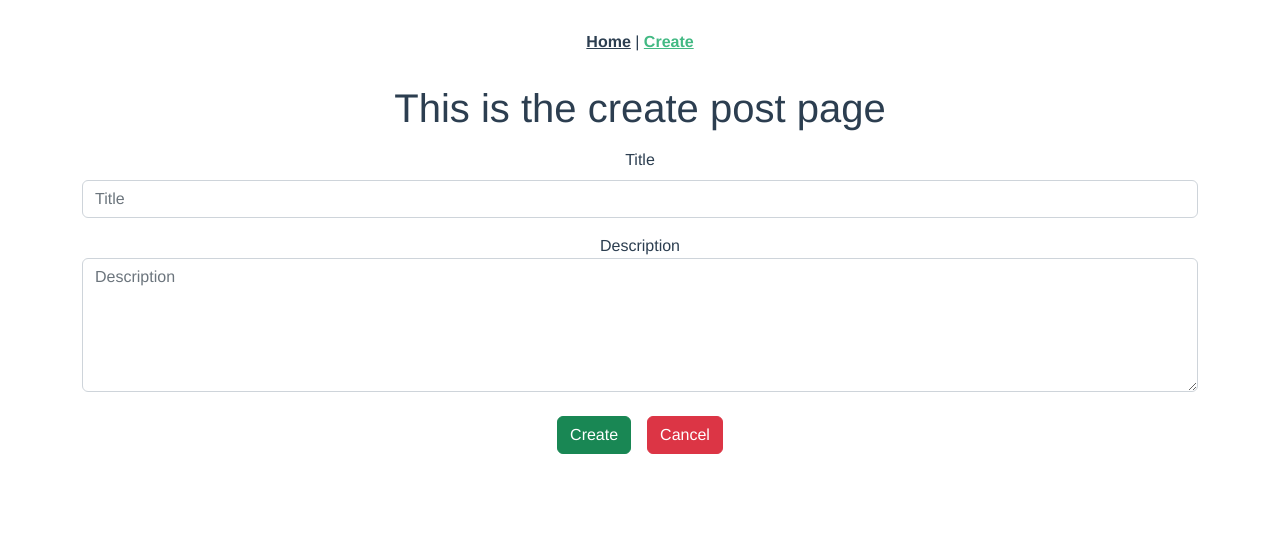
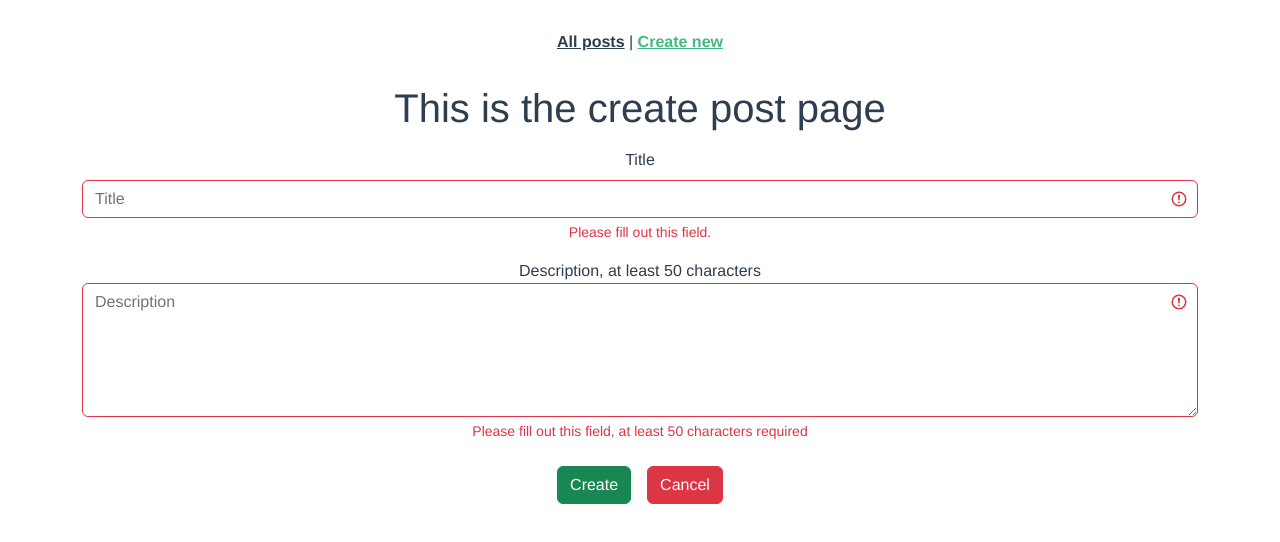
Before and after one commit to Viktoriia-Piskova/vue-post-and-comments, a Vue app: page /create in a window 1280 px wide. Shown: the top 542 px of the page. Built offline with nearby package versions, Linux system fonts and the light colour scheme.

Commit message:
Forms validation

```diff
--- a/src/App.vue
+++ b/src/App.vue
@@ -1,7 +1,7 @@
 <template>
   <nav>
-    <router-link to="/">Home</router-link> |
-    <router-link to="/create">Create</router-link>
+    <router-link to="/">All posts</router-link> |
+    <router-link to="/create">Create new</router-link>
   </nav>
   <router-view class="container" />
 </template>
--- a/src/components/CommentsList.vue
+++ b/src/components/CommentsList.vue
@@ -5,7 +5,7 @@
       :key="comment.id"
       :comment="comment"
     />
-    <form @submit.prevent="addComment" class="bg-secondary p-2">
+    <form @submit.prevent="addComment" class="bg-light p-2 was-validated">
       <div class="mb-3 mt-3">
         <label for="author" class="form-label text-light">Your name:</label>
         <input
@@ -15,7 +15,10 @@
           placeholder="Enter name"
           v-model="commentTemplate.author"
           name="author"
+          required
         />
+        <div class="valid-feedback">Valid.</div>
+        <div class="invalid-feedback">Please fill out this field.</div>
       </div>
       <div class="mb-3 mt-3">
         <label for="content" class="form-label text-light"
@@ -28,7 +31,13 @@
           placeholder="Enter comment"
           v-model="commentTemplate.content"
           name="content"
+          required
         />
+        <div class="valid-feedback">Valid.</div>
+        <div class="invalid-feedback">Please fill out this field.</div>
+      </div>
+      <div v-if="error.value == true" class="text-light bg-danger m-2">
+        {{ error.message }}
       </div>
       <button class="btn btn-primary" type="submit">Send</button>
     </form>
@@ -51,10 +60,21 @@ export default {
         author: "",
         content: "",
       },
+      error: {
+        value: false,
+        message: "Please enter valid text into all fields",
+      },
     };
   },
   methods: {
     addComment() {
+      if (
+        this.commentTemplate.author.length <= 0 ||
+        this.commentTemplate.content <= 0
+      ) {
+        return (this.error.value = true);
+      } else {
+        this.error.value = false;
         const newComment = {
           ...this.commentTemplate,
           date: new Date().toLocaleDateString("en-GB", {
@@ -70,6 +90,7 @@ export default {
           postId: this.id,
           comment: newComment,
         });
+      }
     },
   },
 };
--- a/src/views/CreatePost.vue
+++ b/src/views/CreatePost.vue
@@ -1,7 +1,7 @@
 <template>
   <div class="about">
     <h1>This is the create post page</h1>
-    <form @submit.prevent="createPost">
+    <form @submit.prevent="createPost" class="was-validated">
       <div class="mb-3 mt-3">
         <label for="title" class="form-label">Title</label>
         <input
@@ -10,10 +10,13 @@
           id="title"
           placeholder="Title"
           v-model="postTemplate.title"
+          required
         />
+        <div class="valid-feedback">Valid.</div>
+        <div class="invalid-feedback">Please fill out this field.</div>
       </div>
       <div class="mb-3 mt-3">
-        <label for="description">Description</label>
+        <label for="description">Description, at least 50 characters</label>
         <textarea
           class="form-control"
           rows="5"
@@ -21,11 +24,22 @@
           name="description"
           placeholder="Description"
           v-model="postTemplate.description"
+          minlength="50"
+          required
         ></textarea>
+        <div class="valid-feedback">Valid.</div>
+        <div class="invalid-feedback">
+          Please fill out this field, at least 50 characters required
+        </div>
       </div>
       <div class="container">
+        <div v-if="error.value == true" class="text-light bg-danger m-2">
+          {{ error.message }}
+        </div>
         <button type="submit" class="btn btn-success m-2">Create</button>
-        <button type="button" class="btn btn-danger m-2">Cancel</button>
+        <button type="button" class="btn btn-danger m-2" @click="cancel">
+          Cancel
+        </button>
       </div>
     </form>
   </div>
@@ -40,10 +54,18 @@ export default {
         title: "",
         description: "",
       },
+      error: {
+        value: false,
+        message: "Please enter valid text into all fields",
+      },
     };
   },
   methods: {
     createPost() {
+      if (this.postTemplate.title < 1 || this.postTemplate.description < 50) {
+        return (this.error.value = true);
+      } else {
+        this.error.value = false;
         const newPost = {
           ...this.postTemplate,
           date: new Date().toLocaleDateString("en-GB", {
@@ -61,6 +83,12 @@ export default {
           name: "PostDetails",
           params: { id: newPost.id },
         });
+      }
+    },
+    cancel() {
+      (this.postTemplate.title = ""),
+        (this.postTemplate.description = ""),
+        this.$router.push({ name: "home" });
     },
   },
 };
--- a/src/views/PostsList.vue
+++ b/src/views/PostsList.vue
@@ -2,10 +2,10 @@
   <div class="home">
     <a
       id="downloadButton"
-      class="btn btn-info"
+      class="btn btn-info text-light"
       @click="downloadJson(posts, 'allPosts')"
     >
-      Download this as JSON
+      Download as JSON
     </a>
     <button @click="showLatestFirst" class="btn btn-success m-2">
       New posts first
```
Lines whose indentation alone changed are shown as unchanged.
